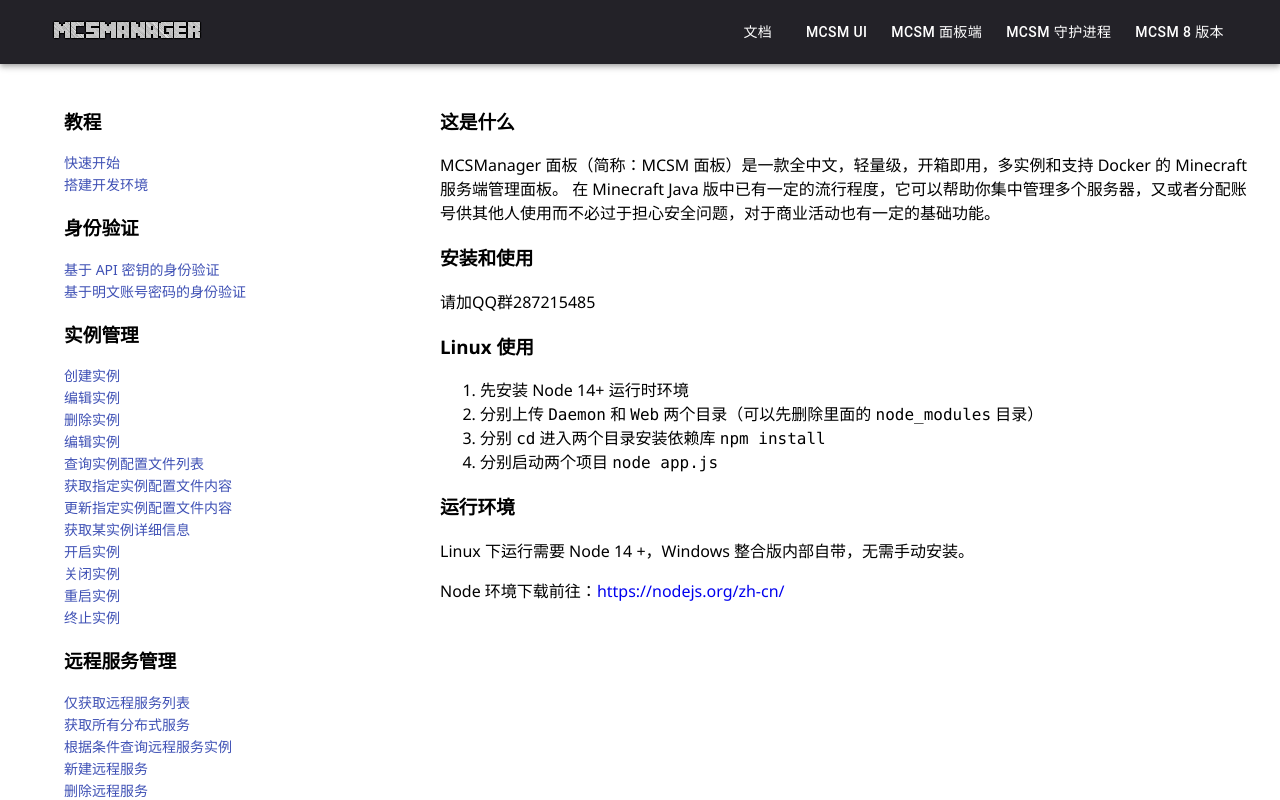
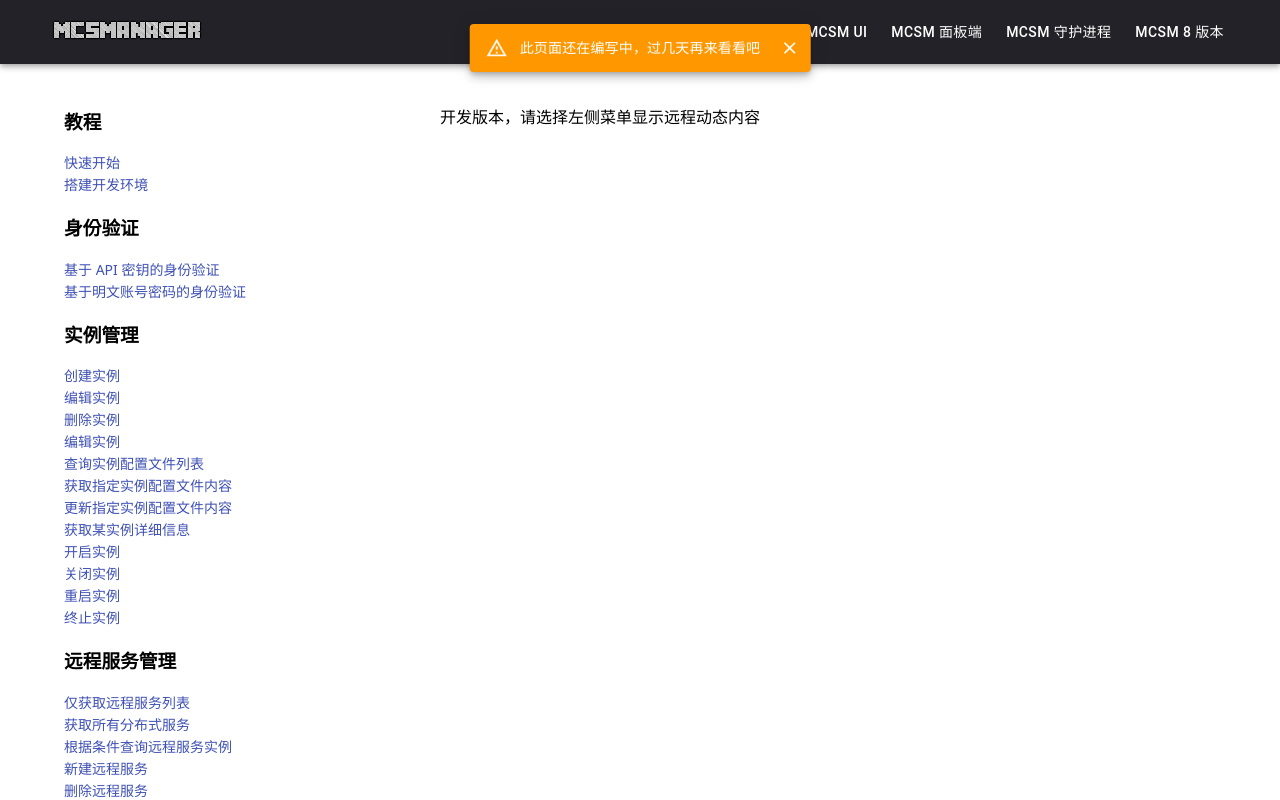
Before and after one commit to Y-oss560/Website, a React (Create React App) app: page /document in a window 1280 px wide. Both pictures are taken after a click on the link "搭建开发环境". Shown: the top 800 px of the page. Built offline with nearby package versions, Linux system fonts and the light colour scheme; a web font is replaced by a local one.

Commit message:
新增 依赖库&未编写的页面提示

```diff
--- a/package.json
+++ b/package.json
@@ -6,6 +6,7 @@
     "@fontsource/roboto": "^4.5.0",
     "@material-ui/core": "^4.12.3",
     "@material-ui/icons": "^4.11.2",
+    "@material-ui/lab": "^4.0.0-alpha.60",
     "@testing-library/jest-dom": "^5.11.4",
     "@testing-library/react": "^11.1.0",
     "@testing-library/user-event": "^12.1.10",
--- a/src/page/document/index.jsx
+++ b/src/page/document/index.jsx
@@ -7,18 +7,37 @@
 
 import { links } from './links';
 import "./md.css"
+import Snackbar from '@material-ui/core/Snackbar';
+import MuiAlert from '@material-ui/lab/Alert';
+import { makeStyles } from '@material-ui/core/styles';
 
+function Alert(props) {
+    return <MuiAlert elevation={6} variant="filled" {...props} />;
+}
 
 export default function Index() {
 
     // Markdown 文本变量
     const [markdownText, setMarkdownText] = useState("开发版本，请选择左侧菜单显示远程动态内容");
-
+    // Other State
+    const [openAlert, setOpenAlert] = React.useState({
+        open: false,
+        title: ""
+    });
     // 获取菜单项
     const navList = links();
 
     // 选择 API 事件，自动远程加载
     async function onSelectApi(to) {
+        if (!to) {
+            if (!openAlert.open) {
+                setOpenAlert({
+                    open: true,
+                    title: "此页面还在编写中，过几天再来看看吧"
+                });
+            }
+            return
+        }
         let url = `/markdown${to}.md`;
         if (to === "/" || !to) {
             url = `/markdown/quick_start.md`;
@@ -34,8 +53,16 @@
 
     }
 
+    function closeAlert() {
+        setOpenAlert({
+            open: false,
+            title: ""
+        })
+    }
+
     // HTML 模板
     return (
+        <>
             <Container maxWidth="lg">
                 <div style={{ marginTop: "24px" }}>
                     <Grid container spacing={2}>
@@ -66,5 +93,12 @@
                     </Grid>
                 </div>
             </Container>
+
+            <Snackbar open={openAlert.open} anchorOrigin={{ vertical: "top", horizontal: "center" }} autoHideDuration={3000} onClose={closeAlert}>
+                <Alert severity="warning" onClose={closeAlert}>
+                    {openAlert.title}
+                </Alert>
+            </Snackbar>
+        </>
     )
 }
```
Also changed, not shown: 1 other file (tests, documents, lock files or other folders). Lines whose indentation alone changed are shown as unchanged.
